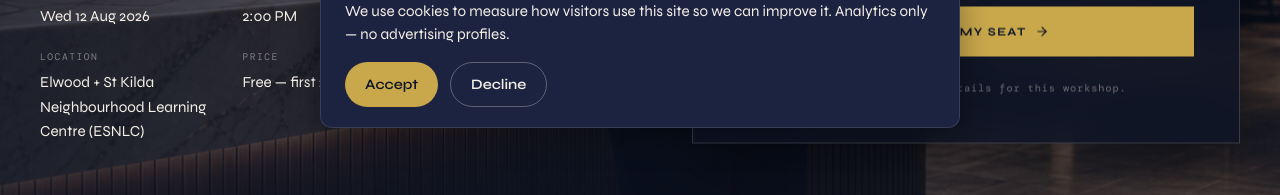
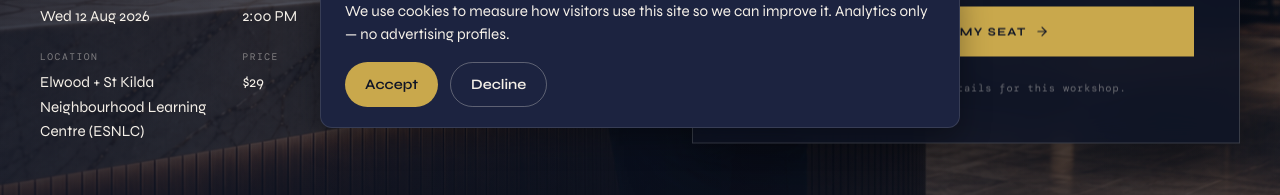
Before and after one commit to drleewarden/ai-integration, a Next.js app: page /events/workshop in a window 1280 px wide. Shown: the part 656-851 px from the top of the page. Built offline with nearby package versions, Linux system fonts and the light colour scheme; no server answers; a web font is replaced by a local one.

Commit message:
fix: update workshop price from free to $29

```diff
--- a/app/(site)/events/workshop/page.tsx
+++ b/app/(site)/events/workshop/page.tsx
@@ -225,7 +225,7 @@ export default function WorkshopSignup() {
                   { label: "Time", value: "2:00 PM" },
                   { label: "Format", value: "In person" },
                   { label: "Location", value: "Elwood + St Kilda Neighbourhood Learning Centre (ESNLC)" },
-                  { label: "Price", value: "Free — first 24 seats" },
+                  { label: "Price", value: "$29" },
                   { label: "Seats", value: "24 only" },
                 ].map((item) => (
                   <div key={item.label}>
```
